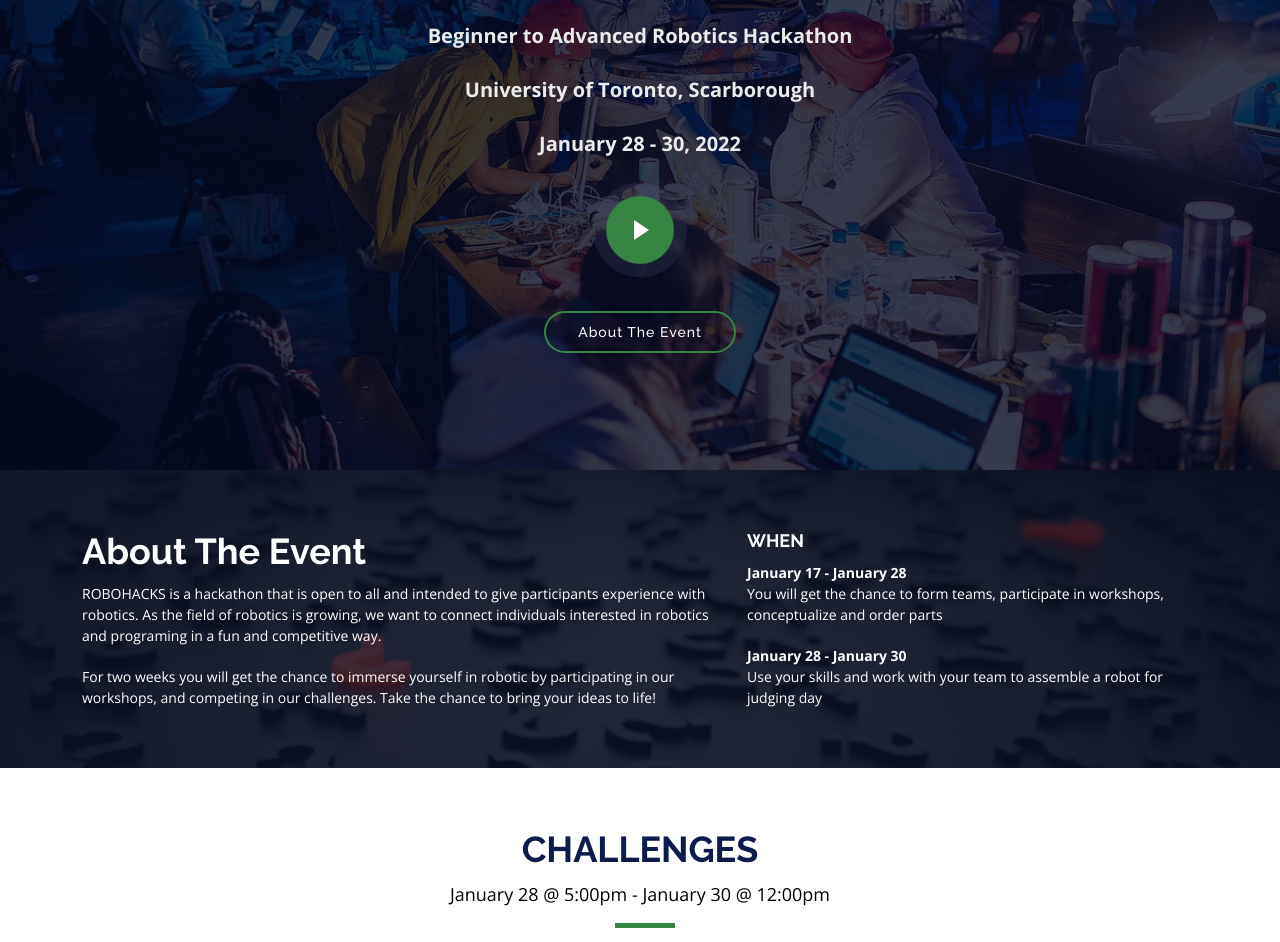
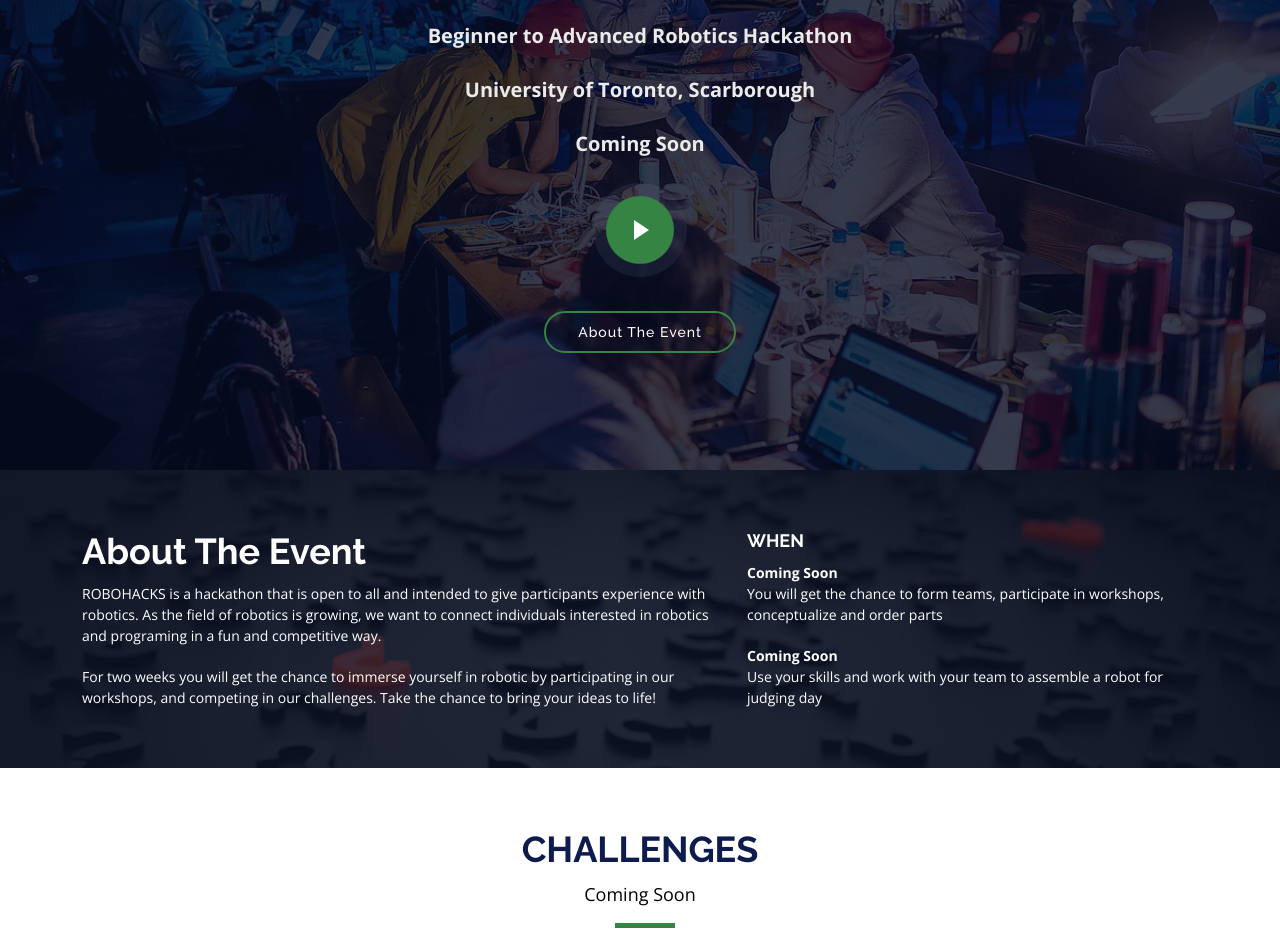
Before and after one commit to scarrobo/RoboHack, a plain HTML site: page index.html in a window 1280 px wide. Shown: the part 330-1272 px from the top of the page. Drawn offline with nearby package versions, Linux system fonts and the light colour scheme.

Commit message:
date update

```diff
--- a/index.html
+++ b/index.html
@@ -74,7 +74,7 @@
             <h2 class="mb-4 pb-0 slogan">Bring Your Ideas To Life</h2>
             <p class="mb-4 pb-0"> Beginner to Advanced Robotics Hackathon</p>
             <p class="mb-4 pb-0"> University of Toronto, Scarborough</p>
-            <p class="mb-4 pb-0"> January 28 - 30, 2022</p>
+            <p class="mb-4 pb-0"> Coming Soon</p>
             <a href="https://www.youtube.com/watch?v=rhAunB7UQFQ" class="glightbox play-btn mb-4"></a>
             <a href="#about" class="about-btn scrollto">About The Event</a>
         </div>
@@ -90,13 +90,14 @@
                     <div class="col-lg-7">
                         <h2>About The Event</h2>
                         <p>ROBOHACKS is a hackathon that is open to all and intended to give participants experience with robotics. As the field of robotics is growing, we want to connect individuals interested in robotics and programing in a fun and competitive
-                            way.</p>
+                            way.
+                        </p>
                         <p>For two weeks you will get the chance to immerse yourself in robotic by participating in our workshops, and competing in our challenges. Take the chance to bring your ideas to life!</p>
                     </div>
                     <div class="col-lg-5">
                         <h3>When</h3>
-                        <p><strong>January 17 - January 28</strong> <br>You will get the chance to form teams, participate in workshops, conceptualize and order parts</p>
-                        <p><strong>January 28 - January 30</strong> <br>Use your skills and work with your team to assemble a robot for judging day</p>
+                        <p><strong>Coming Soon</strong> <br>You will get the chance to form teams, participate in workshops, conceptualize and order parts</p>
+                        <p><strong>Coming Soon</strong> <br>Use your skills and work with your team to assemble a robot for judging day</p>
                     </div>
                 </div>
             </div>
@@ -109,7 +110,7 @@
                 <!-- <a href="./challenges/challenges.html"> -->
                 <h2 class="link">Challenges</h2>
                 <!-- </a> -->
-                <p>January 28 @ 5:00pm - January 30 @ 12:00pm</p>
+                <p>Coming Soon</p>
             </div>
 
             <div class="container">
@@ -258,7 +259,7 @@
                 <!-- <a href="./workshops/workshops.html"> -->
                 <h2 class="link">Workshops</h2>
                 <!-- </a> -->
-                <p>January 17 - January 28</p>
+                <p>Coming Soon</p>
             </div>
 
             <div class="container">
```
